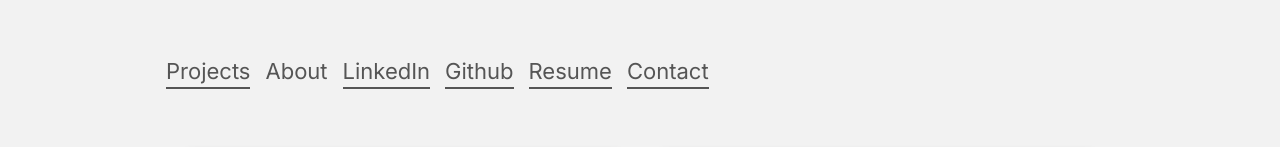
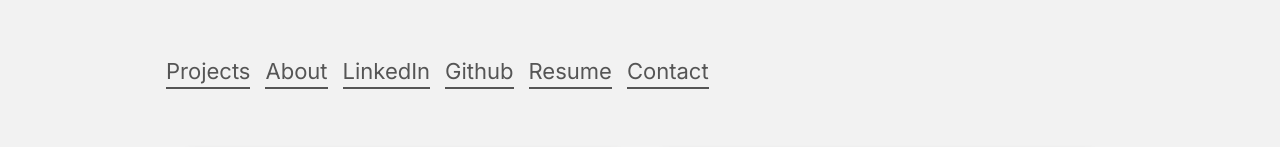
Before and after one commit to NealGarcia/react-portfolio-site, a React (Create React App) app: page / in a window 1280 px wide. Shown: the part 361-508 px from the top of the page. Built offline with nearby package versions, Linux system fonts and the light colour scheme.

Commit message:
full navbar functionality

```diff
--- a/src/components/Header.js
+++ b/src/components/Header.js
@@ -6,21 +6,24 @@
 
 function Header(props) {
 
-    function scrollTo(){
+    function scrollToProjects(){
         scroll.scrollTo(300);
+    }
+
+    function scrollToAbout(){
+        scroll.scrollToBottom({behavior:"smooth"});
     }
     return (
         <div>
             <DarkMode />
             <div className = "titleWrapper">
-                {/* <h2 className = "name">Neal Garcia</h2> */}
                 <h1 className = "titleHeader">
                     I'm Neal Garcia, a software engineer + web developer <span>currently</span> living in <span>Dallas, Texas.</span>
                 </h1>
                 <ul className = "nav">
-                    <li onClick = {scrollTo}><button>Projects</button>
+                    <li onClick = {scrollToProjects}><button>Projects</button></li>
+                    <li onClick = {scrollToAbout}><button>About</button>
                     </li>
-                    <li>About</li>
                     <li><a href = "https://www.linkedin.com/in/nealgarcia" target="_blank" rel="noreferrer">LinkedIn</a></li>
                     <li><a href = "https://github.com/NealGarcia" target="_blank" rel="noreferrer">Github</a></li>
                     <li><a href={resume} target='_blank' rel='noopener noreferrer'>Resume</a></li>
```
